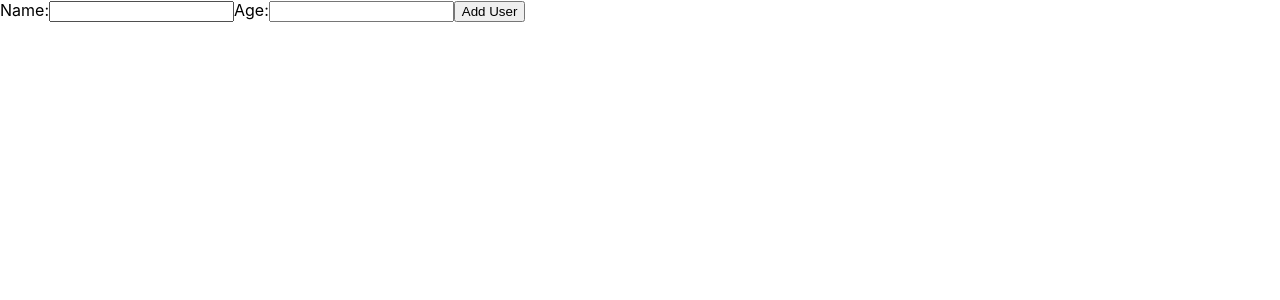
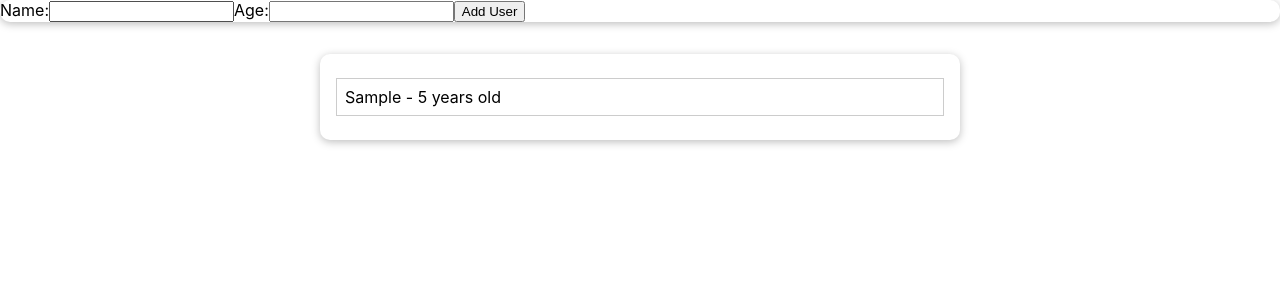
Before and after one commit to Vishakhavel/user-management-system, a React (Create React App) app: page / in a window 1280 px wide. Both pictures are taken after typing "Sample", "5" into the empty fields and a click on the button "Add User". Shown: the top 300 px of the page. Built offline with nearby package versions, Linux system fonts and the light colour scheme.

Commit message:
added ErrorModal component

```diff
--- a/src/App.js
+++ b/src/App.js
@@ -1,13 +1,25 @@
 import logo from './logo.svg'
 import './App.css'
 import AddUser from './Users/AddUser'
+import UserList from './Users/UserList'
+import Error from './UI/Error'
 import React, { useState } from 'react'
 
 function App() {
-  const [userlist, setUserList] = useState([])
+  const [users, setUsers] = useState([])
+  const handleInputUserData = (inputName, inputAge) => {
+    setUsers((prevState) => {
+      return [
+        ...prevState,
+        { name: inputName, age: inputAge, id: Math.random().toString() },
+      ]
+    })
+  }
   return (
     <div>
-      <AddUser />
+      {/* {<Error />} */}
+      <AddUser onValidInput={handleInputUserData} />
+      <UserList items={users} />
     </div>
   )
 }
--- a/src/UI/Card.js
+++ b/src/UI/Card.js
@@ -0,0 +1,9 @@
+import React from 'react'
+import styles from './Card.module.css'
+const Card = (props) => {
+  return (
+    <div className={`${styles.card} ${props.className}`}>{props.children}</div>
+  )
+}
+
+export default Card
--- /dev/null
+++ b/src/UI/Error.js
@@ -0,0 +1,18 @@
+import React, { useState } from 'react'
+import styles from './Error.module.css'
+
+const Error = (props) => {
+  return (
+    <div>
+      <header>
+        <h2>{props.title}</h2>
+      </header>
+      <div>
+        <p>{props.message}</p>
+      </div>
+      <footer>footer</footer>
+    </div>
+  )
+}
+
+export default Error
--- a/src/UI/card.module.css
+++ b/src/UI/card.module.css
@@ -0,0 +1,5 @@
+.card {
+  background: white;
+  box-shadow: 0 2px 8px rgba(0, 0, 0, 0.26);
+  border-radius: 10px;
+}
--- a/src/Users/AddUser.js
+++ b/src/Users/AddUser.js
@@ -1,19 +1,36 @@
 import React, { useState } from 'react'
 import styles from './UserForm.module.css'
+import Card from '../UI/Card'
+import Error from '../UI/Error'
+const UserForm = (props) => {
+  const [enteredAge, setEnteredAge] = useState('')
+  const [enteredName, setEnteredName] = useState('')
 
-const UserForm = (props) => {
-  const [enteredAge, setEnteredAge] = useState()
-  const [enteredName, setEnteredName] = useState()
+  const [error, setError] = useState()
+  // always initialize the useState variable wioth empty quotes, or else warning shows up.
 
   const handleFormSubmit = (event) => {
     event.preventDefault()
-    console.log(enteredName)
-    console.log(enteredAge)
+    // console.log(enteredName)
+    // console.log(enteredAge)
 
+    if (enteredName.trim().length === 0 || enteredAge.trim().length === 0) {
+      // handle error
+      setError({
+        title: 'Invalid Input',
+        message: 'Please fill in Name/Age input fields!',
+      })
+    } else if (+enteredAge < 0) {
+      setError({
+        title: 'Invalid Input',
+        message: 'Please enter Age > 0',
+      })
+    } else {
       setEnteredAge('')
       setEnteredName('')
 
-    // call to the handler
+      props.onValidInput(enteredName, enteredAge) // call to App.js
+    }
   }
 
   const handleInputName = (event) => {
@@ -24,6 +41,9 @@ const UserForm = (props) => {
     setEnteredAge(event.target.value)
   }
   return (
+    <div>
+      {error && <Error title={error.title} message={error.message} />}
+      <Card className={styles.input}>
         <div>
           <form onSubmit={handleFormSubmit}>
             <label htmlFor='name'>Name:</label>
@@ -45,6 +65,8 @@ const UserForm = (props) => {
             <button type='submit'>Add User</button>
           </form>
         </div>
+      </Card>
+    </div>
   )
 }
 export default UserForm
--- /dev/null
+++ b/src/Users/UserList.js
@@ -0,0 +1,19 @@
+import React, { useState } from 'react'
+import Card from '../UI/Card'
+import styles from './UserList.module.css'
+const UserList = (props) => {
+  return (
+    <Card className={styles.users}>
+      {' '}
+      <ul>
+        {props.items.map((user) => (
+          <li>
+            {user.name} - {user.age} years old
+          </li>
+        ))}
+      </ul>
+    </Card>
+  )
+}
+
+export default UserList
--- /dev/null
+++ b/src/Users/UserList.module.css
@@ -0,0 +1,16 @@
+.users {
+  margin: 2rem auto;
+  width: 90%;
+  max-width: 40rem;
+}
+
+.users ul {
+  list-style: none;
+  padding: 1rem;
+}
+
+.users li {
+  border: 1px solid #ccc;
+  margin: 0.5rem 0;
+  padding: 0.5rem;
+}
```
Also changed, not shown: src/UI/Error.module.css (added). Lines whose indentation alone changed are shown as unchanged.
